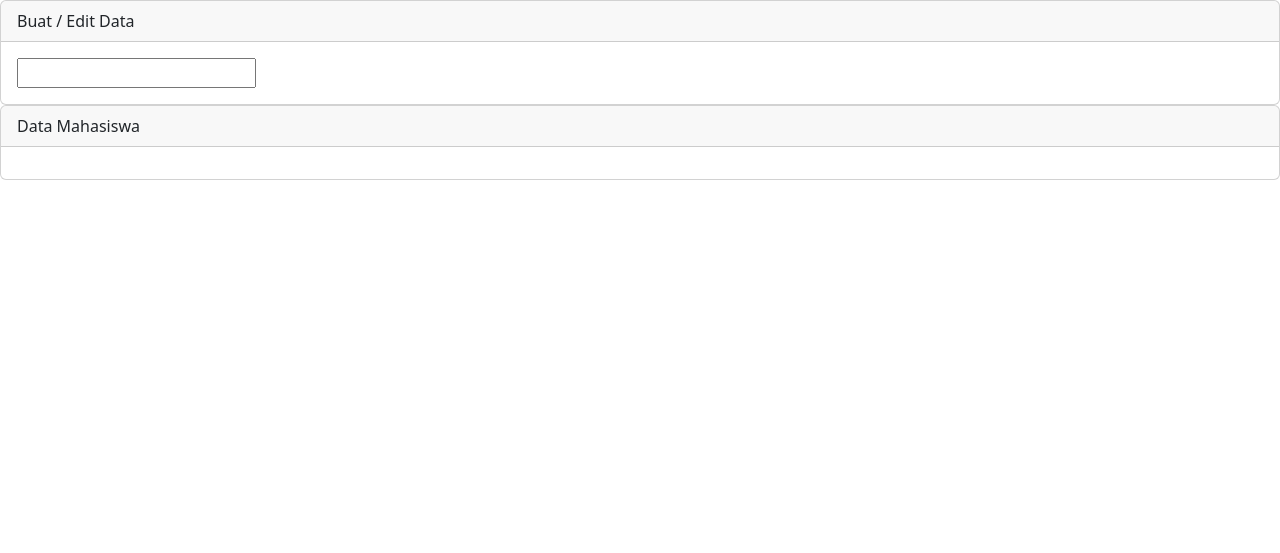
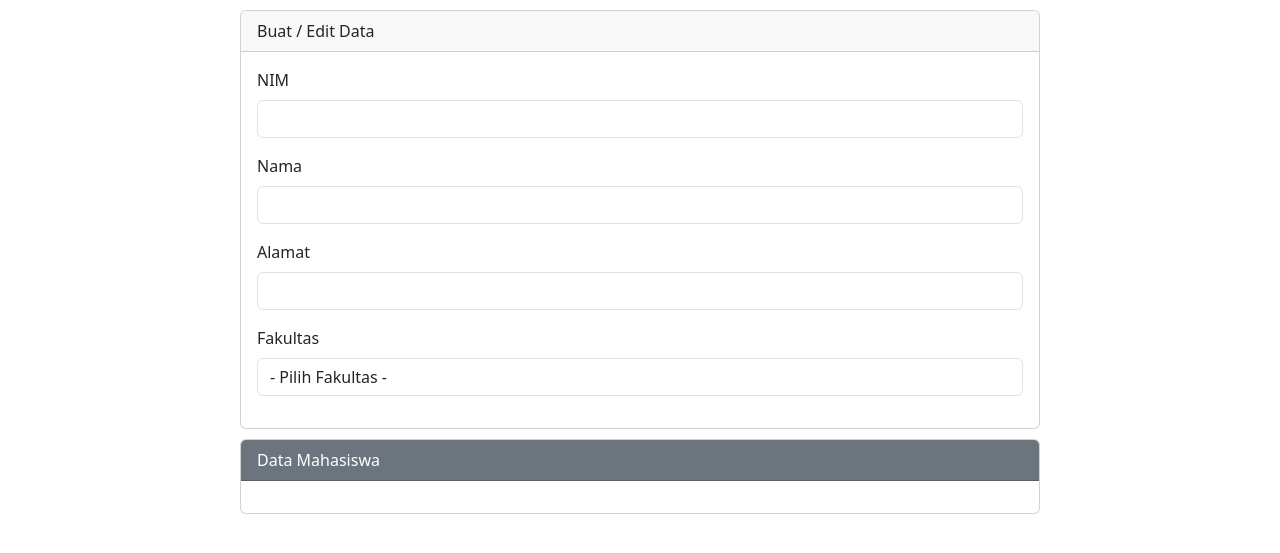
Before and after one commit to ilhamsyauqih/crud-php-mysql, a PHP site: page / in a window 1280 px wide. Shown: the top 553 px of the page. Run offline with PHP 8.4, Linux system fonts and the light colour scheme; data that the repository does not hold is empty.

Commit message:
Membuat tampilan HTML

```diff
--- a/index.php
+++ b/index.php
@@ -17,24 +17,57 @@ if (!$koneksi) { //Cek Koneksi
     <meta name="viewport" content="width=device-width, initial-scale=1.0">
     <title>Data Mahasiswa</title>
     <link href="https://cdn.jsdelivr.net/npm/bootstrap@5.3.8/dist/css/bootstrap.min.css" rel="stylesheet" integrity="sha384-sRIl4kxILFvY47J16cr9ZwB07vP4J8+LH7qKQnuqkuIAvNWLzeN8tE5YBujZqJLB" crossorigin="anonymous">
+    <style>
+        .mx-auto {
+            width: 800px;
+        }
+
+        .card {
+            margin-top: 10px;
+        }
+    </style>
 </head>
 
 <body>
-    <div class="max-auto">
+    <div class="mx-auto">
         <!-- Form Section - Untuk Memasukkan Data -->
         <div class="card">
             <div class="card-header">
-                Buat / Edit  Data
+                Buat / Edit Data
             </div>
             <div class="card-body">
-            <form action="" method="POST">
-            <input type="text">
-            </form>
+                <form action="" method="POST">
+                    <div class="mb-3">
+                        <label for="nim" class="form-label">NIM</label>
+                        <input type="text" class="form-control" id="nim" name="nim" value="<?php echo $nim ?>">
+                    </div>
+                    <div class="mb-3">
+                        <label for="nama" class="form-label">Nama</label>
+                        <input type="text" class="form-control" id="nama" name="nama" value="<?php echo $nama ?>">
+                    </div>
+                    <div class="mb-3">
+                        <label for="alamat" class="form-label">Alamat</label>
+                        <input type="text" class="form-control" id="alamat" name="alamat" value="<?php echo $alamat ?>">
+                    </div>
+                    <div class="mb-3">
+                        <label for="fakultas" class="form-label">Fakultas</label>
+                        <select class="form-control" name="fakultas" id="fakultas">
+                            <option value="">- Pilih Fakultas -</option>
+                            <option value="ilkom">Ilmu Komputer</option>
+                            <option value="ilkes">Ilmu Kesehatan</option>
+                            <option value="hukum">Hukum</option>
+                            <option value="manajemen">Manajemen</option>
+                            <option value="ekonomi">Ekonomi</option>
+                            <option value="bisnis">Bisnis</option>
+                            <option value="pertanian">Pertanian</option>
+                        </select>
+                    </div>
+                </form>
             </div>
         </div>
         <!-- Untuk Mengeluarkan Data -->
         <div class="card">
-            <div class="card-header">
+            <div class="card-header text-white bg-secondary">
                 Data Mahasiswa
             </div>
             <div class="card-body">
```
